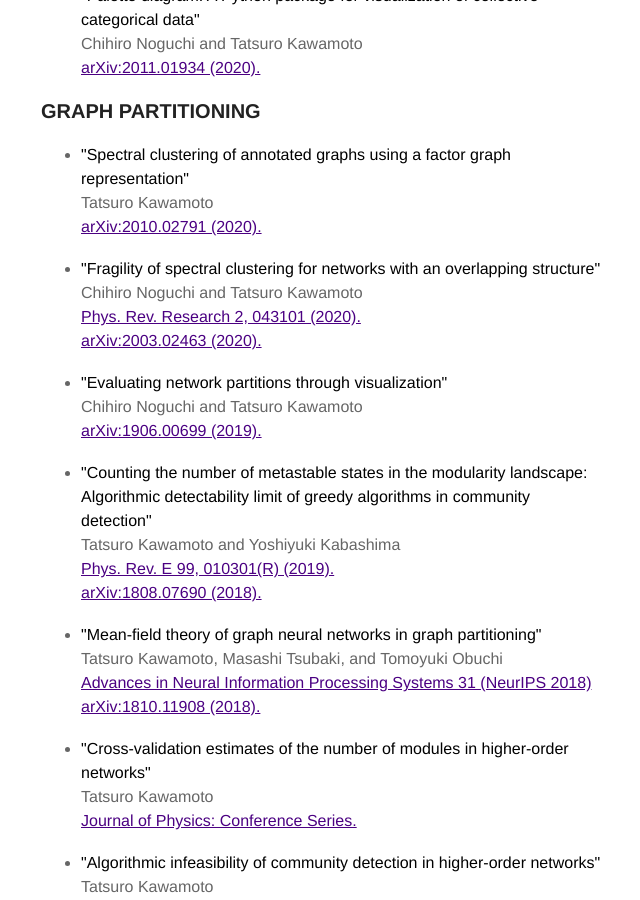
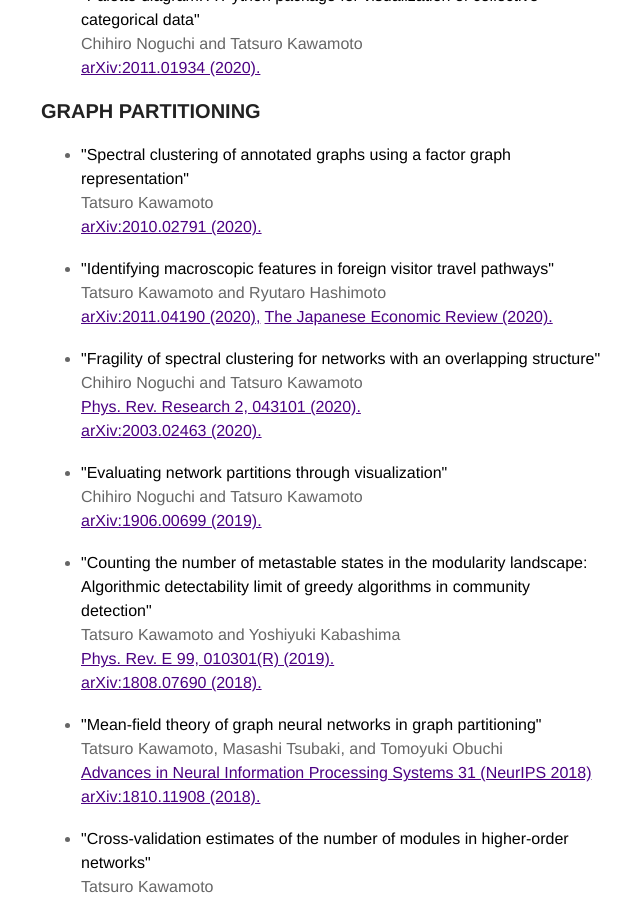
Before and after one commit to tatsuro-kawamoto/tatsuro-kawamoto.github.io, a Jekyll site: the page built from index.html, in a window 1280 px wide and 900 px high, scrolled down 949 px. Shown: the whole window, without its empty margins (319-959 px from the left). Built offline with Jekyll 4.4.1, drawn with Linux system fonts in a browser that asks for light colours.

Commit message:
Update index.html

```diff
--- a/index.html
+++ b/index.html
@@ -31,6 +31,13 @@ title: Home
     <strong>"Spectral clustering of annotated graphs using a factor graph representation"</strong><br />
     Tatsuro Kawamoto<br />
     <a href="https://arxiv.org/abs/2010.02791" target="_blank">arXiv:2010.02791 (2020).</a>
+  </li>
+  <br />
+  <li>
+    <strong>"Identifying macroscopic features in foreign visitor travel pathways"</strong><br />
+    Tatsuro Kawamoto and Ryutaro Hashimoto<br />
+    <a href="https://arxiv.org/abs/2011.04190" target="_blank">arXiv:2011.04190 (2020),</a>
+    <a href="https://link.springer.com/article/10.1007%2Fs42973-020-00058-4" target="_blank">The Japanese Economic Review (2020).</a>
   </li>
   <br />
   <li>
```
